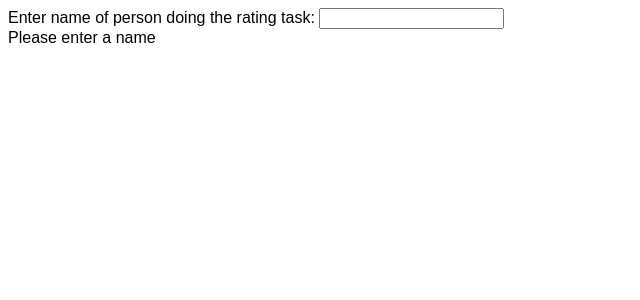
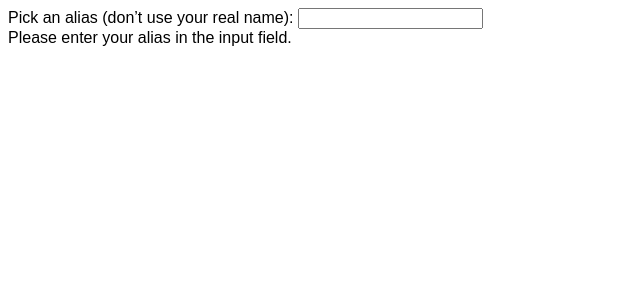
Before and after one commit to chhotii-alex/rate-pairs, a SvelteKit app: page / in a window 1280 px wide. Shown: the top 300 px of the page, without its empty margins (0-640 px from the left). Built offline with nearby package versions, Linux system fonts and the light colour scheme.

Commit message:
don't ask for real name

```diff
--- a/src/routes/GetName.svelte
+++ b/src/routes/GetName.svelte
@@ -16,17 +16,13 @@
 
 	function isNameOk(name) {
 		if (!isBrowser) return false;
-		if (!name) {
-			complaint = 'Please enter a name';
+		if (!name || name.length < 1) {
+			complaint = 'Please enter your alias in the input field.';
 			return false;
 		}
 		let key = `taskdata_${name}`;
 		if (key in localStorage) {
-			complaint = 'Record of a participant with this name already exists';
-			return false;
-		}
-		if (name.length < 1) {
-			complaint = 'Please enter a name';
+			complaint = 'Record of a participant with this alias already exists';
 			return false;
 		}
 		complaint = '';
@@ -34,7 +30,7 @@
 	}
 </script>
 
-Enter name of person doing the rating task:
+Pick an alias (don’t use your real name):
 <input type="text" bind:value={state.participantName} />
 <br />
 {#if isNameOk(state.participantName)}
```
